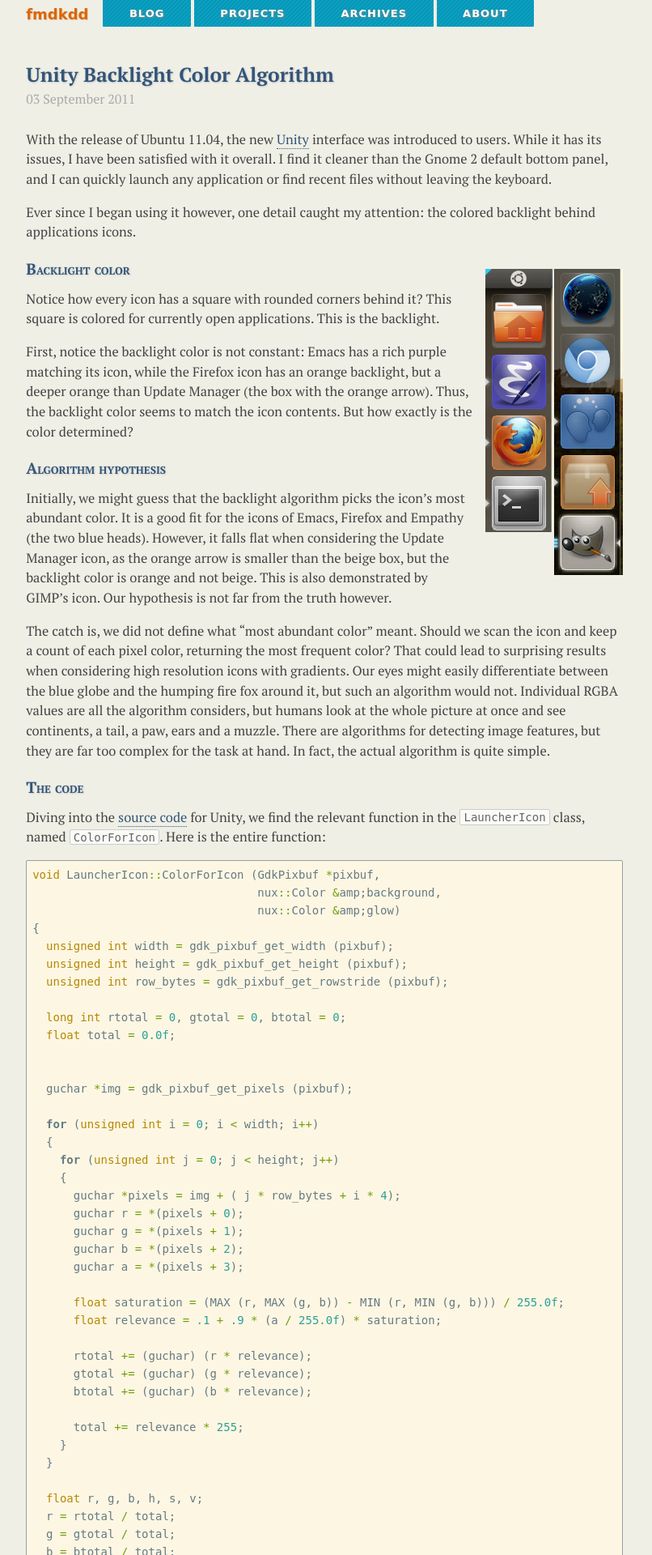
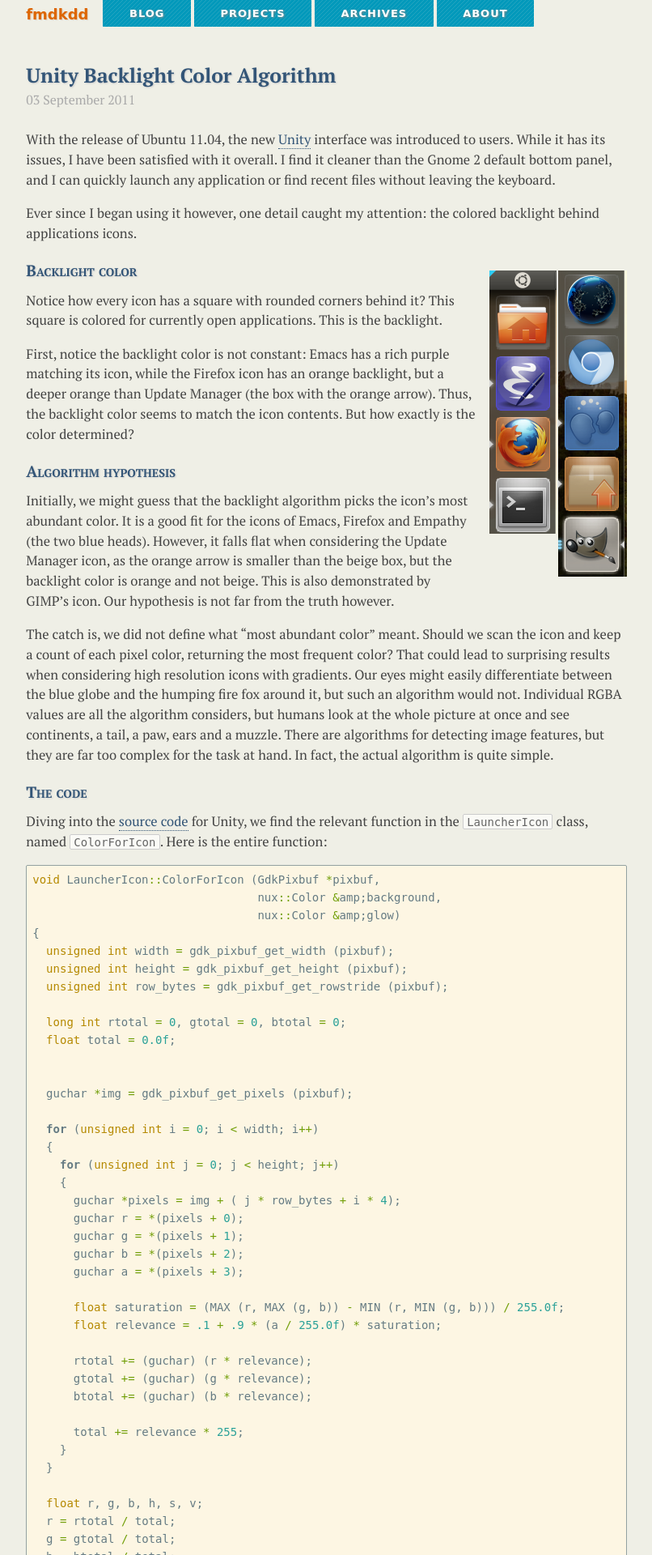
Before and after one commit to fmdkdd/fmdkdd.github.com, a Jekyll site: the page built from index.html, in a window 1280 px wide. Shown: the top 1920 px of the page at 81% size, without its empty margins (216-1022 px from the left). Built offline with Jekyll 4.4.1, drawn with Linux system fonts in a browser that asks for light colours; Markdown is read by kramdown in place of the engine named in the settings.

Commit message:
Increase default font size.

```diff
--- a/css/screen.css
+++ b/css/screen.css
@@ -17,7 +17,7 @@
 
 	color: #444;
 	background-color: #efefe6;
-	font-size: 16.4px;
+	font-size: 16.5px;
 	font-family: "PT Serif", "Bitstream Charter", Georgia, serif;
 	line-height: 1.5;
 }
```
